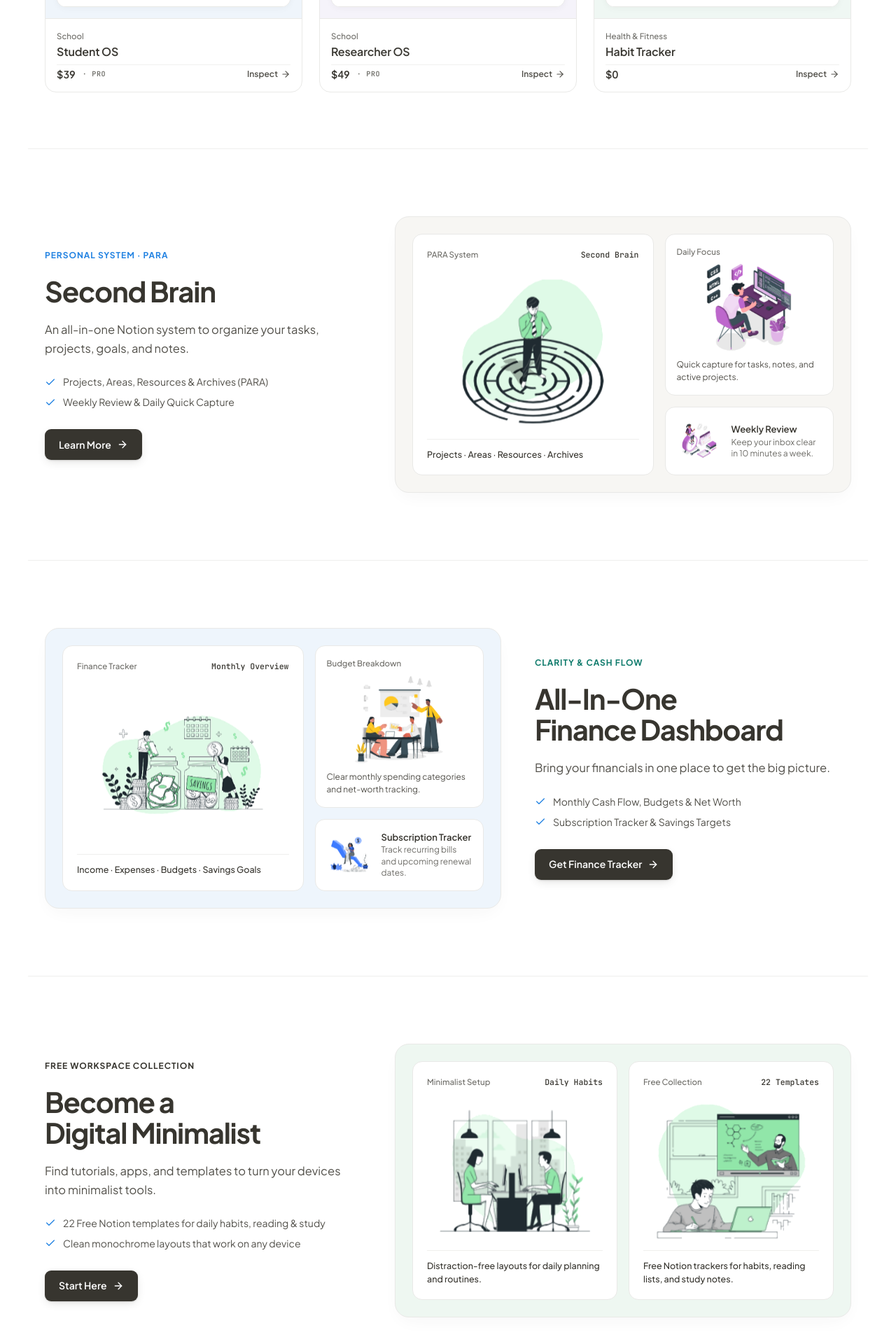
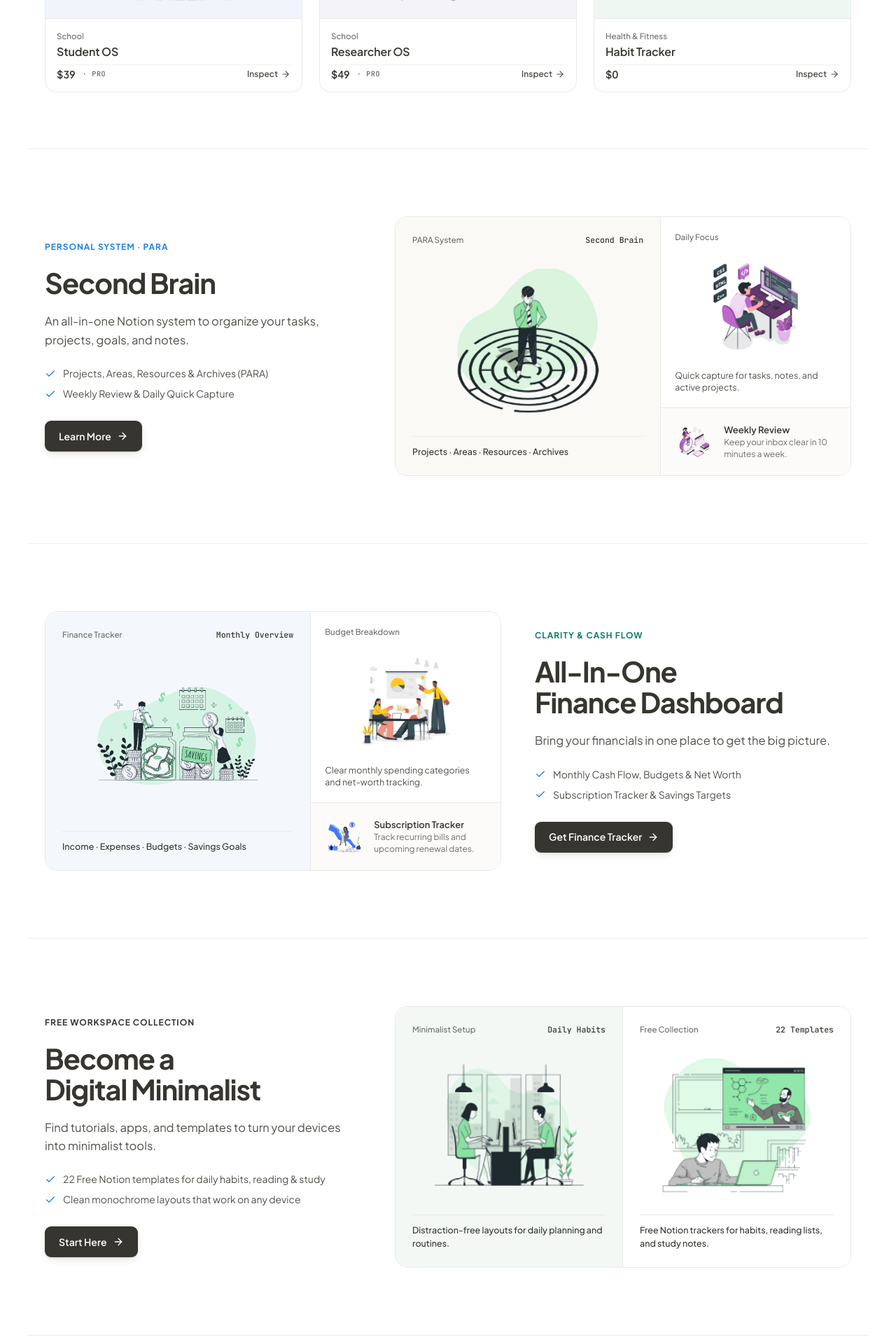
Before and after one commit to bruce12-glitch/Lumina-studio.notion, a React (Vite) app: page / in a window 1280 px wide. Shown: the part 1614-3534 px from the top of the page at 70% size. Built offline with nearby package versions, Linux system fonts and the light colour scheme.

Commit message:
refactor(covers): flatten template covers and feature splits into single-stage frames

```diff
--- a/src/components/CoversAndIllustrations.tsx
+++ b/src/components/CoversAndIllustrations.tsx
@@ -59,8 +59,7 @@ export const BlushAssetImage: React.FC<{
   alt,
   className = '',
   imgClassName = 'max-w-full max-h-full w-auto h-auto object-contain',
-  floatDelay = 0,
-  disableFloat = false,
+  disableFloat = true,
 }) => {
   const [failed, setFailed] = useState(false);
 
@@ -75,38 +74,21 @@ export const BlushAssetImage: React.FC<{
   }
 
   return (
-    <motion.div
-      whileHover={{ scale: 1.02, y: -2 }}
-      transition={{ type: 'spring', stiffness: 280, damping: 24 }}
+    <div
       className={`group/asset relative flex items-center justify-center overflow-hidden select-none ${className}`}
     >
-      <motion.img
+      <img
         src={src}
         alt={alt}
         referrerPolicy="no-referrer"
         loading="eager"
-        decoding="sync"
+        decoding="async"
         onError={() => setFailed(true)}
-        animate={
-          disableFloat
-            ? undefined
-            : {
-                y: [0, -3, 0],
-              }
-        }
-        transition={
-          disableFloat
-            ? undefined
-            : {
-                duration: 5.2,
-                repeat: Infinity,
-                ease: 'easeInOut',
-                delay: floatDelay,
-              }
-        }
-        className={`blush-illustration ${imgClassName}`}
+        className={`blush-illustration transition-transform duration-200 ease-out ${
+          disableFloat ? '' : 'animate-float-slow'
+        } ${imgClassName}`}
       />
-    </motion.div>
+    </div>
   );
 };
 
@@ -122,7 +104,6 @@ export const TemplateCover: React.FC<{
   name,
   slug,
   category,
-  pro,
   illustrationUrl,
   cardTint = '#F7F6F3',
   className = '',
@@ -144,20 +125,9 @@ export const TemplateCover: React.FC<{
   return (
     <div
       style={{ backgroundColor: cardTint }}
-      className={`relative aspect-[16/10] w-full border-b border-[#E9E9E7] p-3.5 sm:p-4 overflow-hidden select-none ${className}`}
-    >
-      <div className="relative w-full h-full rounded-[12px] bg-white border border-[#E9E9E7] shadow-[0_2px_10px_rgba(55,53,47,0.04)] overflow-hidden flex flex-col">
-        {pro && (
-          <span className="absolute top-2.5 right-2.5 z-10 px-1.5 py-0.5 rounded-[4px] bg-[#37352F] text-white text-[8.5px] font-bold uppercase tracking-[0.06em] leading-none">
-            PRO
-          </span>
-        )}
-
-        {/* Full-Stage Crisp Editorial Illustration */}
-        <div
-          className={`flex-1 flex items-center justify-center overflow-hidden bg-white ${
-            isCustomMascot ? 'p-1.5 sm:p-2' : 'p-3.5 sm:p-4'
-          }`}
+      className={`relative aspect-[16/10] w-full border-b border-[#E9E9E7] overflow-hidden select-none flex items-center justify-center ${
+        isCustomMascot ? 'p-3 sm:p-4' : 'p-5 sm:p-7'
+      } ${className}`}
     >
       <BlushAssetImage
         src={resolvedAsset}
@@ -173,63 +143,58 @@ export const TemplateCover: React.FC<{
         disableFloat
         className="w-full h-full"
         imgClassName={`max-w-full max-h-full object-contain transition-transform duration-300 ease-out group-hover:scale-[1.04] ${
-              isCustomMascot ? 'scale-[1.06]' : ''
+          isCustomMascot ? 'scale-[1.08]' : ''
         }`}
       />
-        </div>
-      </div>
     </div>
   );
 };
 
 /**
- * Clean Editorial Feature Media Showcases for the 3 Homepage Feature Splits
+ * Clean Architectural Feature Media Showcases for the 3 Homepage Feature Splits
  */
 export const FeatureMedia: React.FC<{
   kind: 'second-brain' | 'finance' | 'minimalism';
 }> = ({ kind }) => {
   if (kind === 'second-brain') {
     return (
-      <div className="w-full rounded-[20px] border border-[#E9E9E7] bg-[#F7F6F3] p-5 sm:p-6 shadow-[0_10px_28px_-10px_rgba(55,53,47,0.06)]">
-        <div className="grid grid-cols-1 sm:grid-cols-12 gap-4 items-stretch">
-          <div className="sm:col-span-7 rounded-[14px] bg-white border border-[#E9E9E7] p-5 flex flex-col justify-between">
-            <div className="flex items-center justify-between text-[11.5px] font-medium text-[#6E6D68] mb-2">
+      <div className="w-full rounded-[18px] border border-[#E9E9E7] bg-white overflow-hidden">
+        <div className="grid grid-cols-1 sm:grid-cols-12 divide-y sm:divide-y-0 sm:divide-x divide-[#E9E9E7]">
+          <div className="sm:col-span-7 bg-[#FAF9F6] p-6 flex flex-col justify-between gap-4">
+            <div className="flex items-center justify-between text-[11.5px] font-medium text-[#6E6D68]">
               <span>PARA System</span>
               <span className="font-mono text-[#37352F]">Second Brain</span>
             </div>
             <BlushAssetImage
               src={BLUSH_ASSETS.strategicMazeThinker}
               alt="Second Brain PARA Notion workspace illustration"
-              floatDelay={0.1}
               className="w-full h-52 sm:h-60"
             />
-            <p className="pt-3 border-t border-[#EFEFED] text-[12.5px] font-medium text-[#37352F]">
+            <p className="pt-3 border-t border-[#E9E9E7] text-[12.5px] font-medium text-[#37352F]">
               Projects · Areas · Resources · Archives
             </p>
           </div>
 
-          <div className="sm:col-span-5 flex flex-col gap-4">
-            <div className="flex-1 rounded-[14px] bg-white border border-[#E9E9E7] p-4 flex flex-col justify-between">
+          <div className="sm:col-span-5 flex flex-col divide-y divide-[#E9E9E7] bg-white">
+            <div className="flex-1 p-5 flex flex-col justify-between gap-3">
               <span className="text-[11.5px] font-medium text-[#6E6D68]">
                 Daily Focus
               </span>
               <BlushAssetImage
                 src={BLUSH_ASSETS.developerCodeDesk}
                 alt="Focused daily work illustration"
-                floatDelay={0.35}
                 className="w-full h-36"
               />
-              <p className="text-[12px] text-[#52504A]">
+              <p className="text-[12.5px] text-[#52504A] leading-snug">
                 Quick capture for tasks, notes, and active projects.
               </p>
             </div>
 
-            <div className="rounded-[14px] bg-white border border-[#E9E9E7] p-4 flex items-center gap-3.5">
+            <div className="p-5 flex items-center gap-3.5 bg-[#FAF9F6]/60">
               <BlushAssetImage
                 src={BLUSH_ASSETS.clockCalendarPlanner}
                 alt="Weekly review planner illustration"
-                floatDelay={0.6}
-                className="w-16 h-16 shrink-0"
+                className="w-14 h-14 shrink-0"
               />
               <div className="min-w-0">
                 <p className="text-[13px] font-semibold text-[#37352F]">
@@ -248,46 +213,43 @@ export const FeatureMedia: React.FC<{
 
   if (kind === 'finance') {
     return (
-      <div className="w-full rounded-[20px] border border-[#E9E9E7] bg-[#EEF5FC] p-5 sm:p-6 shadow-[0_10px_28px_-10px_rgba(55,53,47,0.06)]">
-        <div className="grid grid-cols-1 sm:grid-cols-12 gap-4 items-stretch">
-          <div className="sm:col-span-7 rounded-[14px] bg-white border border-[#E9E9E7] p-5 flex flex-col justify-between">
-            <div className="flex items-center justify-between text-[11.5px] font-medium text-[#6E6D68] mb-2">
+      <div className="w-full rounded-[18px] border border-[#E9E9E7] bg-white overflow-hidden">
+        <div className="grid grid-cols-1 sm:grid-cols-12 divide-y sm:divide-y-0 sm:divide-x divide-[#E9E9E7]">
+          <div className="sm:col-span-7 bg-[#F4F8FC] p-6 flex flex-col justify-between gap-4">
+            <div className="flex items-center justify-between text-[11.5px] font-medium text-[#6E6D68]">
               <span>Finance Tracker</span>
               <span className="font-mono text-[#37352F]">Monthly Overview</span>
             </div>
             <BlushAssetImage
               src={BLUSH_ASSETS.savingsJarsCalendar}
               alt="Savings and budget allocation illustration"
-              floatDelay={0.15}
               className="w-full h-52 sm:h-60"
             />
-            <p className="pt-3 border-t border-[#EFEFED] text-[12.5px] font-medium text-[#37352F]">
+            <p className="pt-3 border-t border-[#E3ECF5] text-[12.5px] font-medium text-[#37352F]">
               Income · Expenses · Budgets · Savings Goals
             </p>
           </div>
 
-          <div className="sm:col-span-5 flex flex-col gap-4">
-            <div className="flex-1 rounded-[14px] bg-white border border-[#E9E9E7] p-4 flex flex-col justify-between">
+          <div className="sm:col-span-5 flex flex-col divide-y divide-[#E9E9E7] bg-white">
+            <div className="flex-1 p-5 flex flex-col justify-between gap-3">
               <span className="text-[11.5px] font-medium text-[#6E6D68]">
                 Budget Breakdown
               </span>
               <BlushAssetImage
                 src={BLUSH_ASSETS.boardroomPieChart}
                 alt="Financial budget breakdown illustration"
-                floatDelay={0.4}
                 className="w-full h-36"
               />
-              <p className="text-[12px] text-[#52504A]">
+              <p className="text-[12.5px] text-[#52504A] leading-snug">
                 Clear monthly spending categories and net-worth tracking.
               </p>
             </div>
 
-            <div className="rounded-[14px] bg-white border border-[#E9E9E7] p-4 flex items-center gap-3.5">
+            <div className="p-5 flex items-center gap-3.5 bg-[#FAF9F6]/60">
               <BlushAssetImage
                 src={BLUSH_ASSETS.expenseReceiptAlert}
                 alt="Subscription tracker illustration"
-                floatDelay={0.7}
-                className="w-16 h-16 shrink-0"
+                className="w-14 h-14 shrink-0"
               />
               <div className="min-w-0">
                 <p className="text-[13px] font-semibold text-[#37352F]">
@@ -305,36 +267,34 @@ export const FeatureMedia: React.FC<{
   }
 
   return (
-    <div className="w-full rounded-[20px] border border-[#E9E9E7] bg-[#EEF7F1] p-5 sm:p-6 shadow-[0_10px_28px_-10px_rgba(55,53,47,0.06)]">
-      <div className="grid grid-cols-1 sm:grid-cols-12 gap-4 items-stretch">
-        <div className="sm:col-span-6 rounded-[14px] bg-white border border-[#E9E9E7] p-5 flex flex-col justify-between">
-          <div className="flex items-center justify-between text-[11.5px] font-medium text-[#6E6D68] mb-2">
+    <div className="w-full rounded-[18px] border border-[#E9E9E7] bg-white overflow-hidden">
+      <div className="grid grid-cols-1 sm:grid-cols-12 divide-y sm:divide-y-0 sm:divide-x divide-[#E9E9E7]">
+        <div className="sm:col-span-6 bg-[#F3F8F5] p-6 flex flex-col justify-between gap-4">
+          <div className="flex items-center justify-between text-[11.5px] font-medium text-[#6E6D68]">
             <span>Minimalist Setup</span>
             <span className="font-mono text-[#37352F]">Daily Habits</span>
           </div>
           <BlushAssetImage
             src={BLUSH_ASSETS.dualDeskStudio}
             alt="Minimalist desk setup illustration"
-            floatDelay={0.2}
             className="w-full h-48 sm:h-56"
           />
-          <p className="pt-3 border-t border-[#EFEFED] text-[12.5px] font-medium text-[#37352F]">
+          <p className="pt-3 border-t border-[#DFECE5] text-[12.5px] font-medium text-[#37352F]">
             Distraction-free layouts for daily planning and routines.
           </p>
         </div>
 
-        <div className="sm:col-span-6 rounded-[14px] bg-white border border-[#E9E9E7] p-5 flex flex-col justify-between">
-          <div className="flex items-center justify-between text-[11.5px] font-medium text-[#6E6D68] mb-2">
+        <div className="sm:col-span-6 bg-white p-6 flex flex-col justify-between gap-4">
+          <div className="flex items-center justify-between text-[11.5px] font-medium text-[#6E6D68]">
             <span>Free Collection</span>
             <span className="font-mono text-[#37352F]">22 Templates</span>
           </div>
           <BlushAssetImage
             src={BLUSH_ASSETS.onlineCourseLecture}
             alt="Study and reading notes illustration"
-            floatDelay={0.45}
             className="w-full h-48 sm:h-56"
           />
-          <p className="pt-3 border-t border-[#EFEFED] text-[12.5px] font-medium text-[#37352F]">
+          <p className="pt-3 border-t border-[#E9E9E7] text-[12.5px] font-medium text-[#37352F]">
             Free Notion trackers for habits, reading lists, and study notes.
           </p>
         </div>
```
Lines whose indentation alone changed are shown as unchanged.
